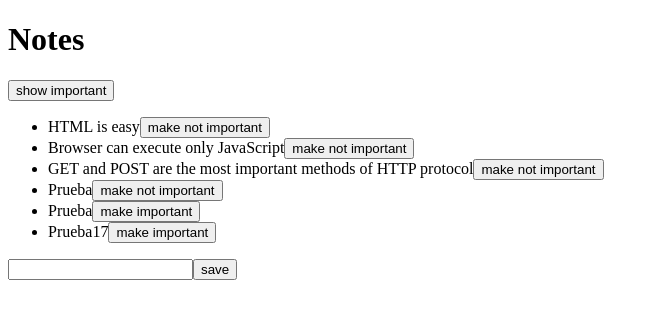
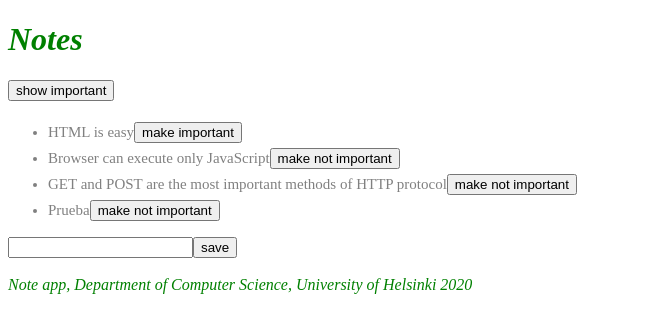
Before and after one commit to JaviMorin/CreateNotesReactJS, a React (Create React App) app: page / in a window 1280 px wide. Shown: the top 332 px of the page, without its empty margins (0-659 px from the left). Built offline with nearby package versions, Linux system fonts and the light colour scheme; data requests are answered from the project's data file.

Commit message:
Ajustes de estilos.

```diff
--- a/db.json
+++ b/db.json
@@ -4,7 +4,7 @@
       "id": 1,
       "content": "HTML is easy",
       "date": "2019-05-30T17:30:31.098Z",
-      "important": true
+      "important": false
     },
     {
       "id": 2,
@@ -23,18 +23,6 @@
       "date": "2022-08-28T20:05:04.025Z",
       "important": true,
       "id": 4
-    },
-    {
-      "content": "Prueba",
-      "date": "2022-08-28T20:05:24.619Z",
-      "important": false,
-      "id": 5
-    },
-    {
-      "content": "Prueba17",
-      "date": "2022-08-28T20:28:19.003Z",
-      "important": false,
-      "id": 6
     }
   ]
 }
--- a/src/App.js
+++ b/src/App.js
@@ -1,11 +1,28 @@
 import React, { useState, useEffect } from 'react'
 import Note from './components/Note'
 import noteService from './services/notes'
+import './index.css'
+import Notification from './components/Notification'
+
+const Footer = () => {
+  const footerStyle = {
+    color: 'green',
+    fontStyle: 'italic',
+    fontSize: 16
+  }
+  return (
+    <div style={footerStyle}>
+      <br />
+      <em>Note app, Department of Computer Science, University of Helsinki 2020</em>
+    </div>
+  )
+}
 
 const App = () => {
   const [notes, setNotes] = useState([])
   const [newNote, setNewNote] = useState('')
   const [showAll, setShowAll] = useState(true)
+  const [errorMessage, setErrorMessage] = useState(null)
 
   useEffect(() => {
     noteService
@@ -51,9 +68,12 @@
         setNotes(notes.map(note => note.id !== id ? note : returnedNote))
       })
       .catch(error => {
-        alert(
-          `the note '${note.content}' was already deleted from server`
+        setErrorMessage(
+          `Note '${note.content}' was already removed from server`
         )
+        setTimeout(() => {
+          setErrorMessage(null)
+        }, 5000)
         setNotes(notes.filter(n => n.id !== id))
       })
   }
@@ -61,6 +81,7 @@
   return (
     <div>
       <h1>Notes</h1>
+      <Notification message={errorMessage} />
       <div>
         <button onClick={() => setShowAll(!showAll)}>
           show {showAll ? 'important' : 'all' }
@@ -77,6 +98,7 @@
         <input value={newNote} onChange={handleNoteChange} />
         <button type="submit">save</button>
       </form>
+      <Footer />
     </div>
   )
 }
--- a/src/components/Note.js
+++ b/src/components/Note.js
@@ -5,7 +5,7 @@
     ? 'make not important' : 'make important'
 
   return (
-    <li>
+    <li className='note'>
       {note.content}
       <button onClick={toggleImportance}>{label}</button>
     </li>
--- /dev/null
+++ b/src/components/Notification.js
@@ -0,0 +1,12 @@
+const Notification = ({ message }) => {
+    if (message === null) {
+      return null
+    }
+
+    return (
+      <div className="error">
+        {message}
+      </div>
+    )
+  }
+  export default Notification
--- a/src/index.css
+++ b/src/index.css
@@ -1,13 +1,26 @@
-body {
-  margin: 0;
-  font-family: -apple-system, BlinkMacSystemFont, 'Segoe UI', 'Roboto', 'Oxygen',
-    'Ubuntu', 'Cantarell', 'Fira Sans', 'Droid Sans', 'Helvetica Neue',
-    sans-serif;
-  -webkit-font-smoothing: antialiased;
-  -moz-osx-font-smoothing: grayscale;
+h1 {
+  color: green;
+  font-style: italic;
 }
 
-code {
-  font-family: source-code-pro, Menlo, Monaco, Consolas, 'Courier New',
-    monospace;
+li {
+  color: grey;
+  padding-top: 3px;
+  font-size: 15px;
 }
+
+.note {
+  color: grey;
+  padding-top: 5px;
+  font-size: 15px;
+}
+
+.error {
+  color: red;
+  background: lightgrey;
+  font-size: 20px;
+  border-style: solid;
+  border-radius: 5px;
+  padding: 10px;
+  margin-bottom: 10px;
+}
```
